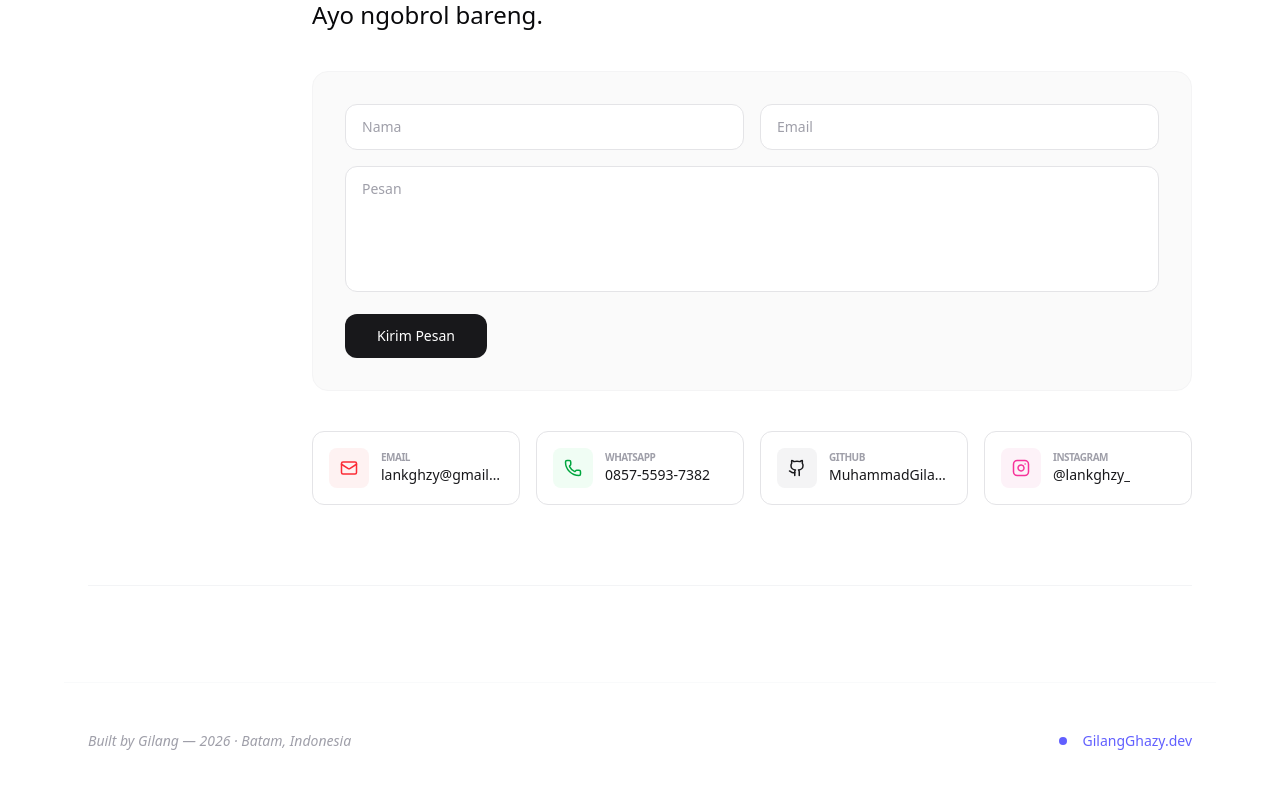
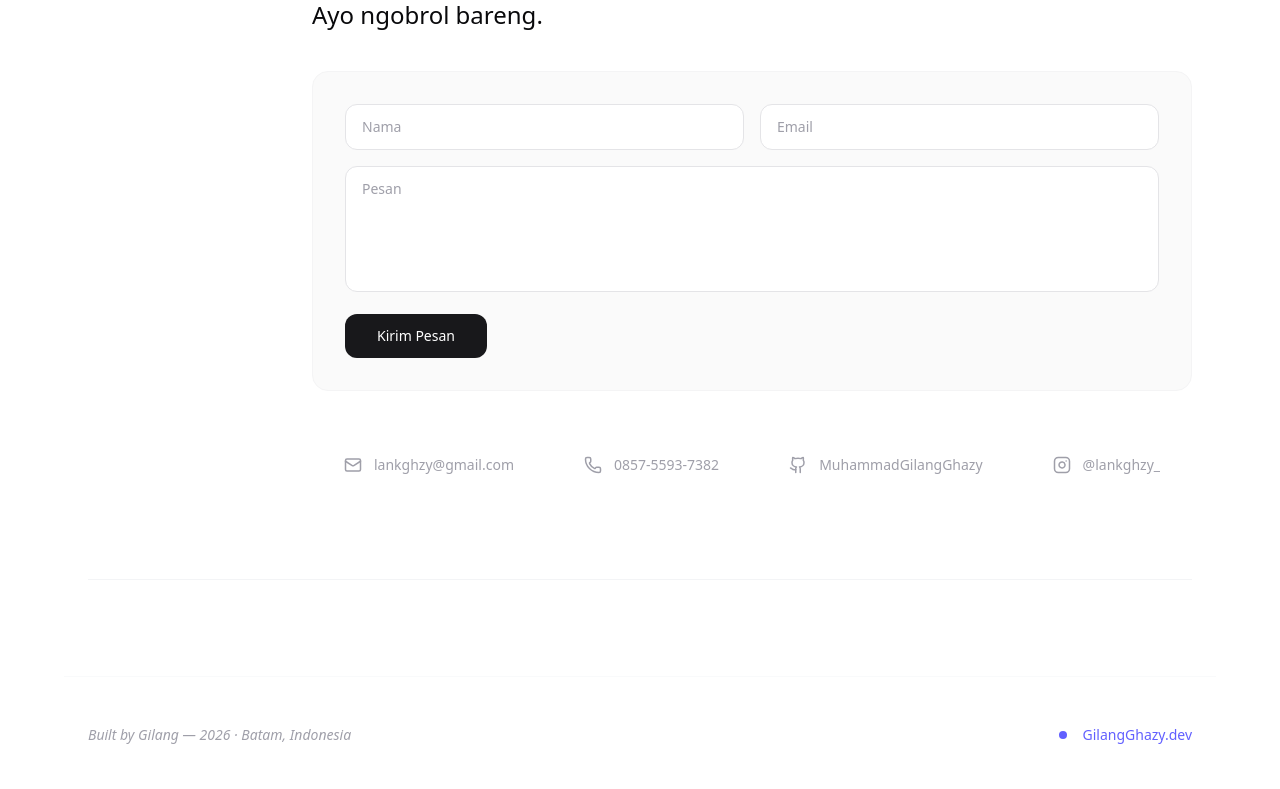
Before and after one commit to GilangGhazy17/portofolio-website, a React (Vite) app: page / in a window 1280 px wide. Shown: the part 2315-3104 px from the top of the page. Built offline with nearby package versions, Linux system fonts and the light colour scheme.

Commit message:
Update contact card & button to email

```diff
--- a/src/App.tsx
+++ b/src/App.tsx
@@ -252,61 +252,54 @@ export default function App() {
         <input
           type="text"
           placeholder="Nama"
+          id="contact-name"
           className="w-full px-4 py-3 rounded-xl bg-white dark:bg-zinc-800 border border-zinc-200 dark:border-zinc-700 text-sm text-zinc-900 dark:text-white placeholder-zinc-400 focus:outline-none focus:ring-2 focus:ring-indigo-500"
         />
         <input
           type="email"
           placeholder="Email"
+          id="contact-email"
           className="w-full px-4 py-3 rounded-xl bg-white dark:bg-zinc-800 border border-zinc-200 dark:border-zinc-700 text-sm text-zinc-900 dark:text-white placeholder-zinc-400 focus:outline-none focus:ring-2 focus:ring-indigo-500"
         />
       </div>
       <textarea
         placeholder="Pesan"
         rows={5}
+        id="contact-message"
         className="w-full px-4 py-3 rounded-xl bg-white dark:bg-zinc-800 border border-zinc-200 dark:border-zinc-700 text-sm text-zinc-900 dark:text-white placeholder-zinc-400 focus:outline-none focus:ring-2 focus:ring-indigo-500 resize-none"
       />
-      <button className="w-full sm:w-auto px-8 py-3 bg-zinc-900 dark:bg-white text-white dark:text-zinc-900 rounded-xl font-medium text-sm hover:opacity-90 transition-all">
+      <button
+        onClick={() => {
+          const name = (document.getElementById('contact-name') as HTMLInputElement).value;
+          const email = (document.getElementById('contact-email') as HTMLInputElement).value;
+          const message = (document.getElementById('contact-message') as HTMLTextAreaElement).value;
+          const subject = `Pesan dari ${name} (${email})`;
+          const body = message;
+          window.location.href = `mailto:lankghzy@gmail.com?subject=${encodeURIComponent(subject)}&body=${encodeURIComponent(body)}`;
+        }}
+        className="w-full sm:w-auto px-8 py-3 bg-zinc-900 dark:bg-white text-white dark:text-zinc-900 rounded-xl font-medium text-sm hover:opacity-90 transition-all"
+      >
         Kirim Pesan
       </button>
     </div>
 
           {/* Contact Cards */}
-          <div className="grid grid-cols-1 sm:grid-cols-2 lg:grid-cols-4 gap-3 sm:gap-4">
-            <a href="mailto:lankghzy@gmail.com" className="flex items-center gap-2 sm:gap-3 p-3 sm:p-4 rounded-xl border border-zinc-200 dark:border-zinc-700 bg-white dark:bg-zinc-900 hover:bg-zinc-50 dark:hover:bg-zinc-800 transition-colors">
-              <div className="w-8 sm:w-10 h-8 sm:h-10 rounded-lg bg-red-50 dark:bg-red-900/20 text-red-500 flex items-center justify-center flex-shrink-0">
-                <Mail size={18} />
-              </div>
-              <div className="min-w-0">
-                <div className="text-[9px] sm:text-[10px] uppercase text-zinc-400 font-semibold tracking-tighter">Email</div>
-                <div className="text-xs sm:text-sm font-medium text-zinc-900 dark:text-white truncate">lankghzy@gmail.com</div>
-              </div>
+<div className="bg-white-900 rounded-2xl px-8 py-6 flex flex-wrap justify-center md:justify-between items-center gap-6">
+            <a href="mailto:lankghzy@gmail.com" className="flex items-center gap-3 text-zinc-400 hover:text-black transition-colors">
+              <Mail size={18} />
+              <span className="text-sm font-medium">lankghzy@gmail.com</span>
             </a>
-            <a href="tel:+6285755937382" className="flex items-center gap-2 sm:gap-3 p-3 sm:p-4 rounded-xl border border-zinc-200 dark:border-zinc-700 bg-white dark:bg-zinc-900 hover:bg-zinc-50 dark:hover:bg-zinc-800 transition-colors">
-              <div className="w-8 sm:w-10 h-8 sm:h-10 rounded-lg bg-green-50 dark:bg-green-900/20 text-green-600 flex items-center justify-center flex-shrink-0">
-                <Phone size={18} />
-              </div>
-              <div className="min-w-0">
-                <div className="text-[9px] sm:text-[10px] uppercase text-zinc-400 font-semibold tracking-tighter">WhatsApp</div>
-                <div className="text-xs sm:text-sm font-medium text-zinc-900 dark:text-white truncate">0857-5593-7382</div>
-              </div>
+            <a href="https://wa.me/6285755937382" target="_blank" rel="noopener noreferrer" className="flex items-center gap-3 text-zinc-400 hover:text-black transition-colors">
+              <Phone size={18} />
+              <span className="text-sm font-medium">0857-5593-7382</span>
             </a>
-            <a href="https://github.com/MuhammadGilangGhazy1722" target="_blank" rel="noopener noreferrer" className="flex items-center gap-2 sm:gap-3 p-3 sm:p-4 rounded-xl border border-zinc-200 dark:border-zinc-700 bg-white dark:bg-zinc-900 hover:bg-zinc-50 dark:hover:bg-zinc-800 transition-colors">
-              <div className="w-8 sm:w-10 h-8 sm:h-10 rounded-lg bg-zinc-100 dark:bg-zinc-800 text-zinc-900 dark:text-white flex items-center justify-center flex-shrink-0">
-                <Github size={18} />
-              </div>
-              <div className="min-w-0">
-                <div className="text-[9px] sm:text-[10px] uppercase text-zinc-400 font-semibold tracking-tighter">GitHub</div>
-                <div className="text-xs sm:text-sm font-medium text-zinc-900 dark:text-white truncate">MuhammadGilangGhazy</div>
-              </div>
+            <a href="https://github.com/MuhammadGilangGhazy1722" target="_blank" rel="noopener noreferrer" className="flex items-center gap-3 text-zinc-400 hover:text-black transition-colors">
+              <Github size={18} />
+              <span className="text-sm font-medium">MuhammadGilangGhazy</span>
             </a>
-            <a href="https://www.instagram.com/lankghzy_" target="_blank" rel="noopener noreferrer" className="flex items-center gap-2 sm:gap-3 p-3 sm:p-4 rounded-xl border border-zinc-200 dark:border-zinc-700 bg-white dark:bg-zinc-900 hover:bg-zinc-50 dark:hover:bg-zinc-800 transition-colors">
-              <div className="w-8 sm:w-10 h-8 sm:h-10 rounded-lg bg-pink-50 dark:bg-pink-900/20 text-pink-500 flex items-center justify-center flex-shrink-0">
-                <Instagram size={18} />
-              </div>
-              <div className="min-w-0">
-                <div className="text-[9px] sm:text-[10px] uppercase text-zinc-400 font-semibold tracking-tighter">Instagram</div>
-                <div className="text-xs sm:text-sm font-medium text-zinc-900 dark:text-white truncate">@lankghzy_</div>
-              </div>
+            <a href="https://www.instagram.com/lankghzy_" target="_blank" rel="noopener noreferrer" className="flex items-center gap-3 text-zinc-400 hover:text-black transition-colors">
+              <Instagram size={18} />
+              <span className="text-sm font-medium">@lankghzy_</span>
             </a>
           </div>
         </div>
```
